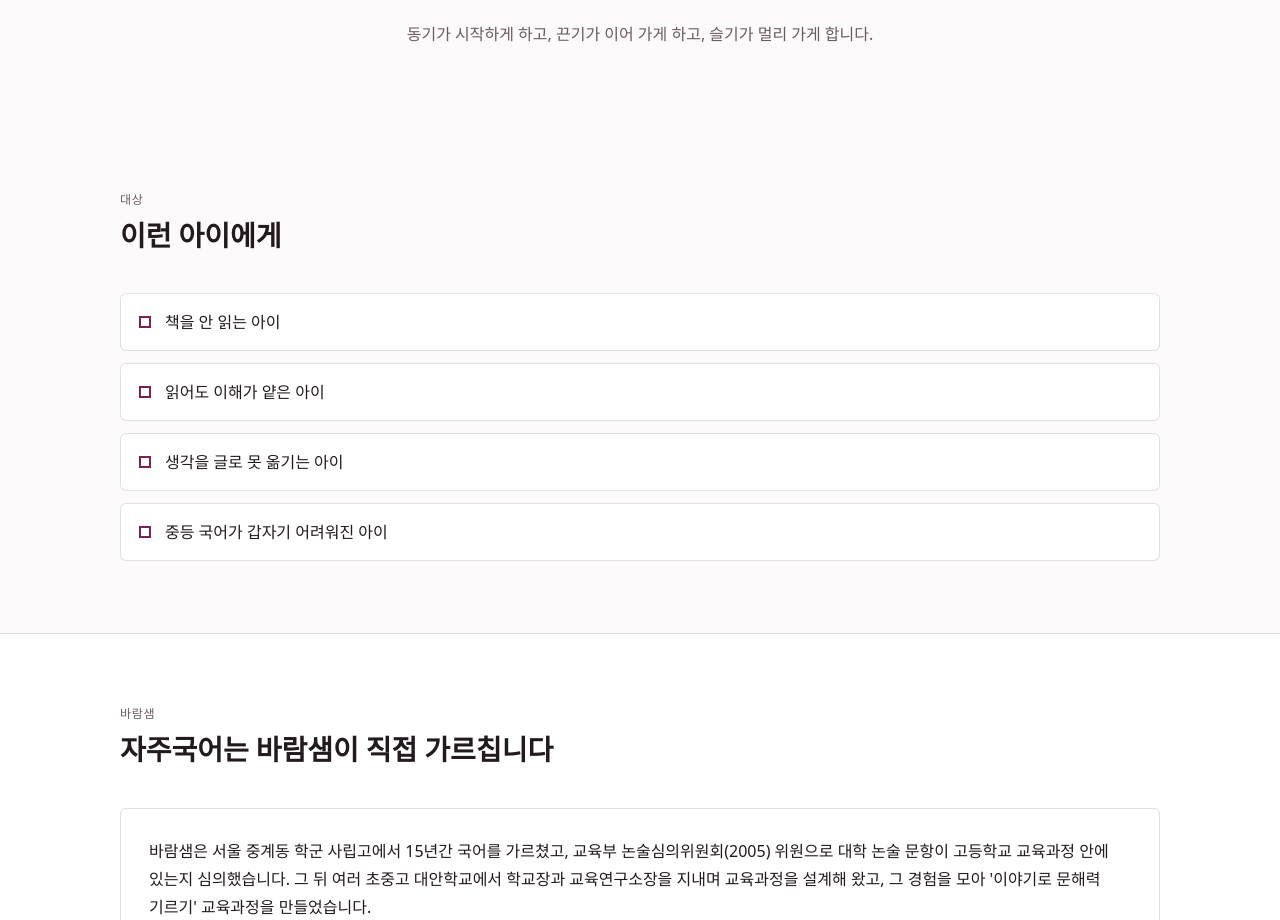
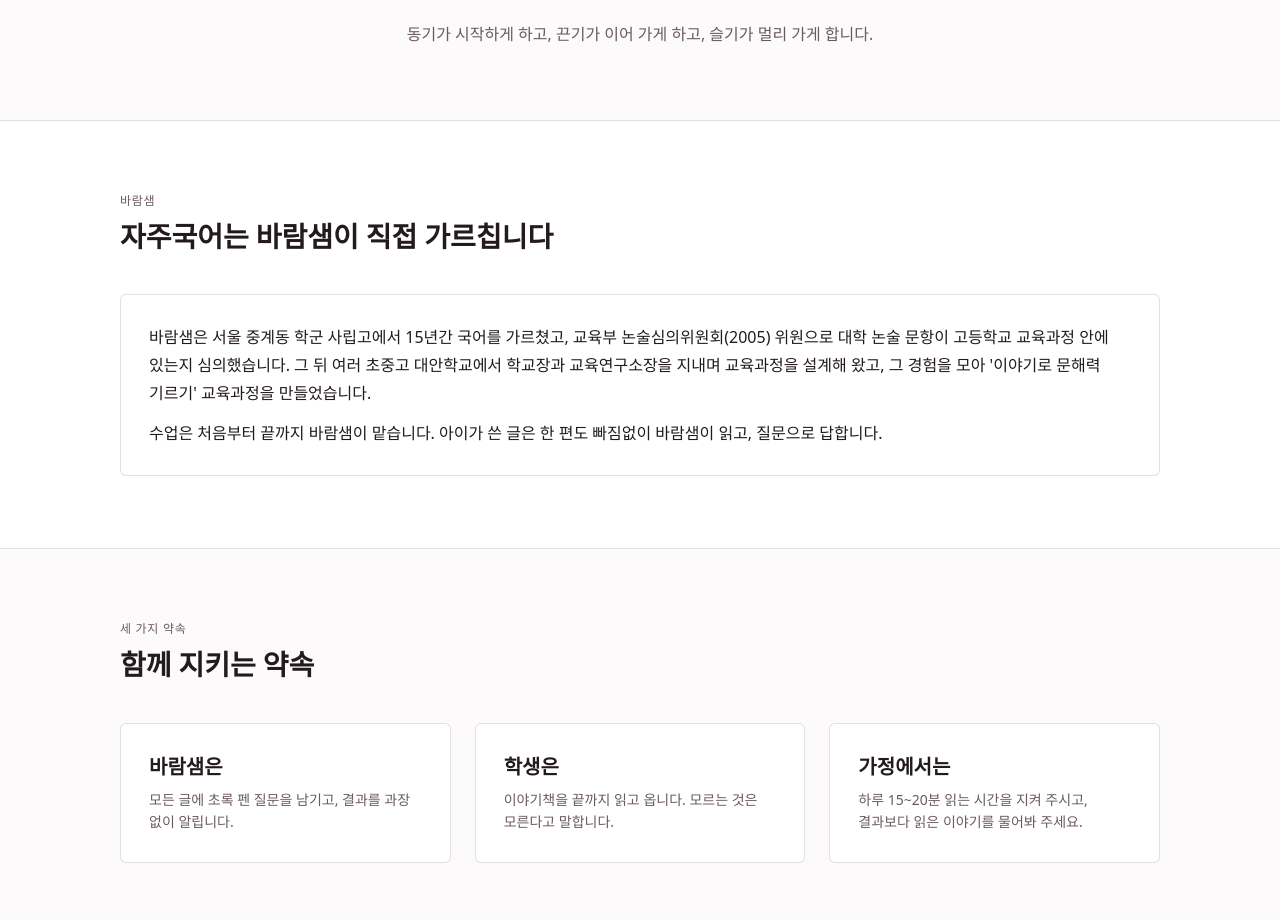
Before and after one commit to baram-star/baram-namusup, a plain HTML site: page index.html in a window 1280 px wide. Shown: the part 1420-2340 px from the top of the page. Drawn offline with Linux system fonts and the light colour scheme; a web font is replaced by a local one.

Commit message:
첫 화면 '이런 아이에게' 영역 삭제

```diff
--- a/index.html
+++ b/index.html
@@ -105,21 +105,6 @@
   </div>
 </section>
 
-<section class="section">
-  <div class="container">
-    <div class="sec-head">
-      <div class="sec-label">대상</div>
-      <h2 class="sec-title">이런 아이에게</h2>
-    </div>
-    <ul class="check-list">
-      <li>책을 안 읽는 아이</li>
-      <li>읽어도 이해가 얕은 아이</li>
-      <li>생각을 글로 못 옮기는 아이</li>
-      <li>중등 국어가 갑자기 어려워진 아이</li>
-    </ul>
-  </div>
-</section>
-
 <section class="section soft">
   <div class="container">
     <div class="sec-head">
```
